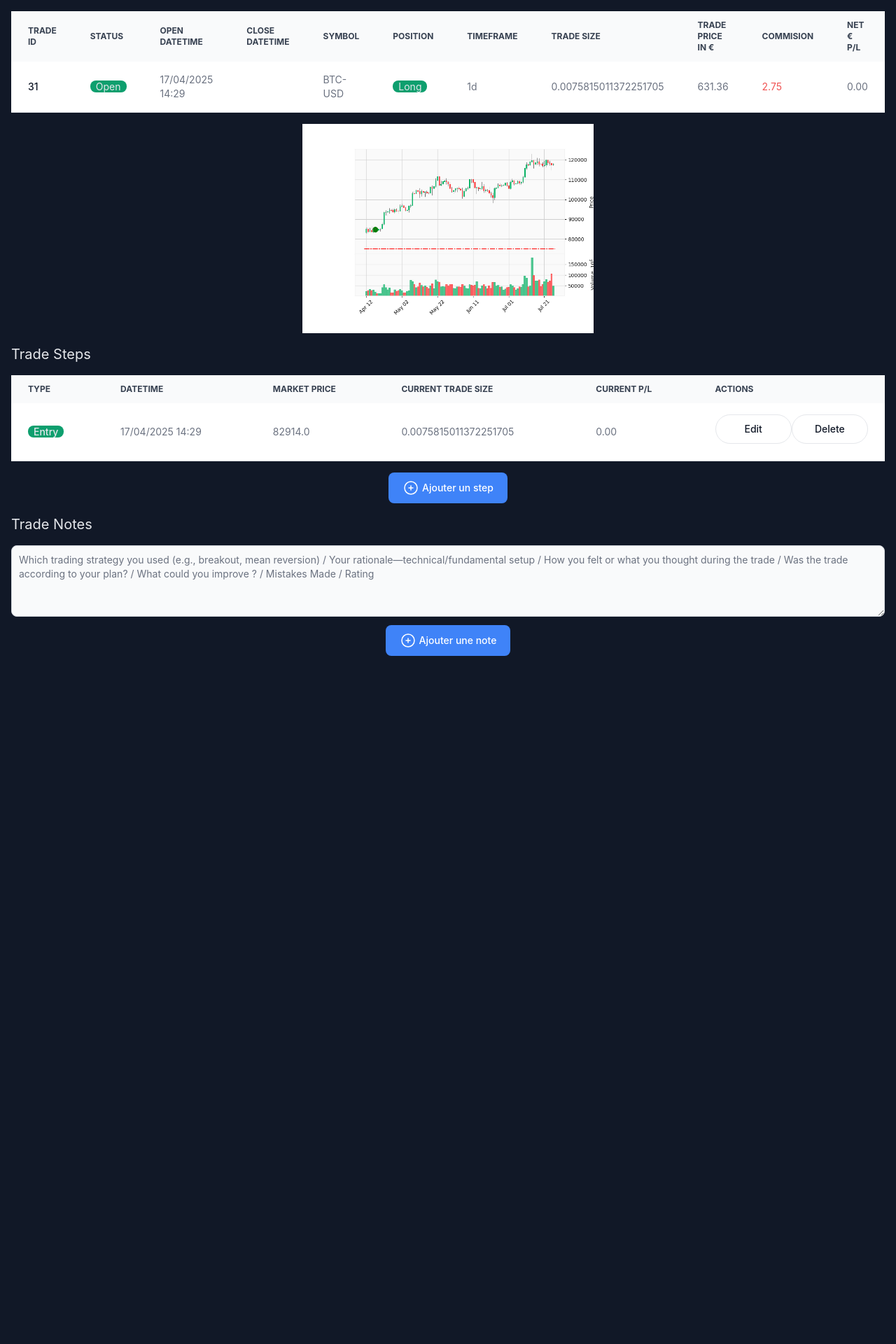
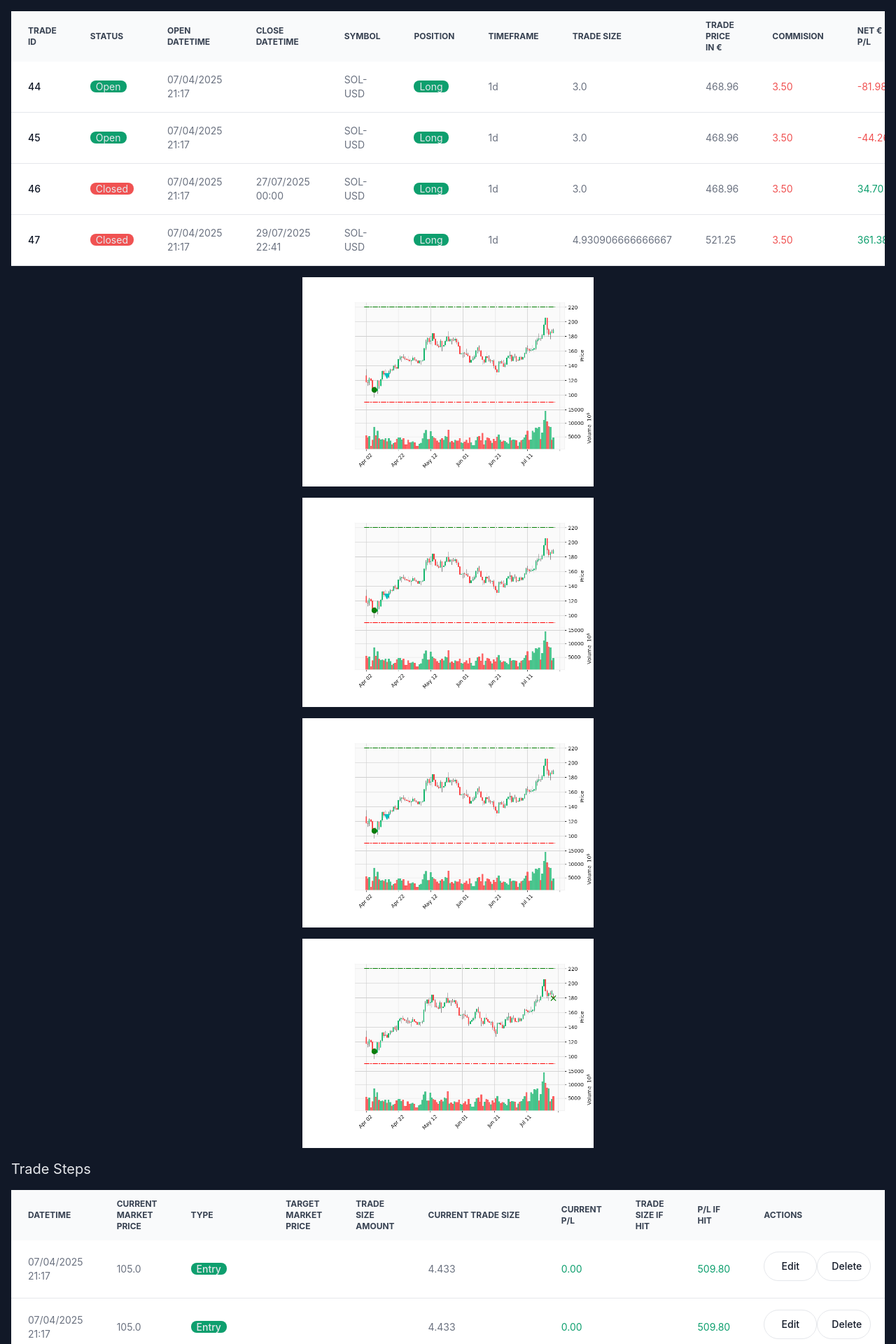
Before and after one commit to Dashrath999/TradingRecordKeeping, a Django app: template record/templates/record/trade_detail.html in a window 1280 px wide. Shown: the top 1920 px of the page at 70% size. Before the commit the page ends 937 px from the top, so only its background shows below. Run offline with Django 5.2, Linux system fonts and the light colour scheme; the template is opened without the code that fills it: values that come from a table or form of the project are taken from there, others are empty; data comes from the database, SQL or seed files in the repository; parts of the project's set-up code (start-up, migrations or seed data) failed here and were passed over; some libraries are stand-ins or nearby versions.

Commit message:
trade steps completed

```diff
--- a/record/forms.py
+++ b/record/forms.py
@@ -58,10 +58,10 @@ class NewAccountForm(forms.ModelForm):
         fields = ['name', 'initial_balance']
 
 
-class NewTradeStep(forms.ModelForm):
+class NewTradeStepForm(forms.ModelForm):
     class Meta:
         model = TradeSteps
-        fields = ['datetime', 'type', 'market_price']
+        fields = ['datetime', 'current_market_price', 'type', 'target_market_price', 'trade_size_amount']
         widgets = {
             'datetime': forms.TextInput(attrs={
                 'class': 'bg-gray-50 border border-gray-300 text-gray-900 text-sm rounded-lg focus:ring-blue-500 focus:border-blue-500 block w-full p-2.5 dark:bg-gray-700 dark:border-gray-600 dark:placeholder-gray-400 dark:text-white dark:focus:ring-blue-500 dark:focus:border-blue-500',
@@ -70,7 +70,13 @@ class NewTradeStep(forms.ModelForm):
             'type': forms.Select(attrs={
                 'class': 'bg-gray-50 border border-gray-300 text-gray-900 text-sm rounded-lg focus:ring-blue-500 focus:border-blue-500 block w-full p-2.5 dark:bg-gray-700 dark:border-gray-600 dark:placeholder-gray-400 dark:text-white dark:focus:ring-blue-500 dark:focus:border-blue-500',
             }),
-            'market_price': forms.NumberInput(attrs={
+            'current_market_price': forms.NumberInput(attrs={
+                'class': 'bg-gray-50 border border-gray-300 text-gray-900 text-sm rounded-lg focus:ring-blue-500 focus:border-blue-500 block w-full p-2.5 dark:bg-gray-700 dark:border-gray-600 dark:placeholder-gray-400 dark:text-white dark:focus:ring-blue-500 dark:focus:border-blue-500',
+            }),
+            'target_market_price': forms.NumberInput(attrs={
+                'class': 'bg-gray-50 border border-gray-300 text-gray-900 text-sm rounded-lg focus:ring-blue-500 focus:border-blue-500 block w-full p-2.5 dark:bg-gray-700 dark:border-gray-600 dark:placeholder-gray-400 dark:text-white dark:focus:ring-blue-500 dark:focus:border-blue-500',
+            }),
+            'trade_size_amount': forms.NumberInput(attrs={
                 'class': 'bg-gray-50 border border-gray-300 text-gray-900 text-sm rounded-lg focus:ring-blue-500 focus:border-blue-500 block w-full p-2.5 dark:bg-gray-700 dark:border-gray-600 dark:placeholder-gray-400 dark:text-white dark:focus:ring-blue-500 dark:focus:border-blue-500',
             })
         }
@@ -82,3 +88,6 @@ class NewTradeStep(forms.ModelForm):
             (key, label) for key, label in self.fields['type'].choices
             if key not in excluded
         ]
+
+        self.fields['target_market_price'].required = False
+        self.fields['trade_size_amount'].required = False
--- a/record/templates/record/dashboard.html
+++ b/record/templates/record/dashboard.html
@@ -309,7 +309,7 @@
                                 {{t.id}}
                             </th>
                             <td class="px-6 py-4">
-                                <span class="rounded-lg bg-green-500 text-gray-200 px-2">{{t.status}}</span>
+                                <span class="rounded-lg {% if t.status == 'Closed' %}bg-red-500{% else %}bg-green-500{% endif %} text-gray-200 px-2">{{t.status}}</span>
                             </td>
                             <td class="px-6 py-4">
                                 {{t.date_open|date:"d/m/Y H:i"}}
@@ -321,7 +321,7 @@
                                 {{t.symbol}}
                             </td>
                             <td class="px-6 py-4">
-                                <span class="rounded-lg bg-green-500 text-gray-200 px-2">{{t.position}}</span>
+                                <span class="rounded-lg {% if t.position == 'Short' %}bg-red-500{% else %}bg-green-500{% endif %} text-gray-200 px-2">{{t.position}}</span>
                             </td>
                             <td class="px-6 py-4">
                                 {{t.timeframe}}
@@ -336,7 +336,7 @@
                                 <span class="text-red-500">{{t.commission_fee}}</span>
                             </td>
                             <td class="px-6 py-4">
-                                {{t.pl}}
+                                <span class="{% if t.pl < 0 %}text-red-500{% else %}text-green-500{% endif %}">{{t.pl}}</span>
                             </td>
                             <td class="px-6 py-4">
                                 {{t.account_id.name}}
--- a/record/templates/record/trade_detail.html
+++ b/record/templates/record/trade_detail.html
@@ -69,7 +69,7 @@
                                 {{t.id}}
                             </th>
                             <td class="px-6 py-4">
-                                <span class="rounded-lg bg-green-500 text-gray-200 px-2">{{t.status}}</span>
+                                <span class="rounded-lg {% if t.status == 'Closed' %}bg-red-500{% else %}bg-green-500{% endif %} text-gray-200 px-2">{{t.status}}</span>
                             </td>
                             <td class="px-6 py-4">
                                 {{t.date_open|date:"d/m/Y H:i"}}
@@ -81,7 +81,7 @@
                                 {{t.symbol}}
                             </td>
                             <td class="px-6 py-4">
-                                <span class="rounded-lg bg-green-500 text-gray-200 px-2">{{t.position}}</span>
+                                <span class="rounded-lg {% if t.position == 'Short' %}bg-red-500{% else %}bg-green-500{% endif %} text-gray-200 px-2">{{t.position}}</span>
                             </td>
                             <td class="px-6 py-4">
                                 {{t.timeframe}}
@@ -96,7 +96,7 @@
                                 <span class="text-red-500">{{t.commission_fee}}</span>
                             </td>
                             <td class="px-6 py-4">
-                                {{t.pl}}
+                                <span class="{% if t.pl == None or t.pl < 0 %}text-red-500{% else %}text-green-500{% endif %}">{{t.pl}}</span>
                             </td>
                             <td class="px-6 py-4">
                                 {{t.account_id.name}}
@@ -118,19 +118,31 @@
                     <thead class="text-xs text-gray-700 uppercase bg-gray-50 dark:bg-gray-700 dark:text-gray-400">
                         <tr>
                             <th scope="col" class="px-6 py-3">
+                                Datetime
+                            </th>
+                            <th scope="col" class="px-6 py-3">
+                                Current Market Price
+                            </th>
+                            <th scope="col" class="px-6 py-3">
                                 Type
                             </th>
                             <th scope="col" class="px-6 py-3">
-                                Datetime
+                                Target Market Price
                             </th>
                             <th scope="col" class="px-6 py-3">
-                                Market Price
+                                Trade Size Amount
                             </th>
                             <th scope="col" class="px-6 py-3">
                                 Current Trade Size
                             </th>
                             <th scope="col" class="px-6 py-3">
                                 Current P/L
+                            </th>
+                            <th scope="col" class="px-6 py-3">
+                                Trade Size If Hit
+                            </th>
+                            <th scope="col" class="px-6 py-3">
+                                P/L If Hit
                             </th>
                             <th scope="col" class="px-6 py-3">
                                 Actions
@@ -140,20 +152,32 @@
                     <tbody>
                         {% for t in trade_steps %}
                         <tr class="bg-white border-b dark:bg-gray-800 dark:border-gray-700 border-gray-600">
+                            <td class="px-6 py-4">
+                                {{t.datetime|date:"d/m/Y H:i"|default_if_none:''}}
+                            </td>
+                            <td class="px-6 py-4">
+                                {{t.current_market_price|default_if_none:''}}
+                            </td>
                             <th scope="row" class="px-6 py-4 font-medium text-gray-900 whitespace-nowrap dark:text-white">
-                                <span class="rounded-lg bg-green-500 text-gray-200 px-2">{{t.type}}</span>
+                                <span class="rounded-lg {% if t.type == 'Stopped Out' %}bg-red-500{% else %}bg-green-500{% endif %} text-gray-200 px-2">{{t.type|default_if_none:''}}</span>
                             </th>
                             <td class="px-6 py-4">
-                                {{t.datetime|date:"d/m/Y H:i"}}
+                                {{t.target_market_price|default_if_none:''}}
                             </td>
                             <td class="px-6 py-4">
-                                {{t.market_price}}
+                                {{t.trade_size_amount|default_if_none:''}}
                             </td>
                             <td class="px-6 py-4">
-                                {{t.current_trade_size}}
+                                {{t.current_trade_size|default_if_none:''}}
                             </td>
                             <td class="px-6 py-4">
-                                {{t.current_pl}}
+                                <span class="{% if t.current_pl < 0 %}text-red-500{% else %}text-green-500{% endif %}">{{t.current_pl|default_if_none:''}}</span>
+                            </td>
+                            <td class="px-6 py-4">
+                                {{t.trade_size_if_hit|default_if_none:''}}
+                            </td>
+                            <td class="px-6 py-4">
+                                <span class="{% if t.pl_if_hit == None or t.pl_if_hit < 0 %}text-red-500{% else %}text-green-500{% endif %}">{{t.pl_if_hit|default_if_none:''}}</span>
                             </td>
                             <td class="px-6 py-4">
                                 <div class="flex">
@@ -207,6 +231,7 @@
                     <div class="p-4 md:p-5 space-y-4 text-gray-200">
                         <form method="post" action="new_trade_step">
                             {% csrf_token %}
+                            <input type="text" class="hidden" name="trade_id" value="{{trade_id}}">
                             {{ new_trade_step_form.as_p }}
                             <button class="mt-3 text-white bg-blue-700 hover:bg-blue-800 focus:ring-4 focus:ring-blue-300 font-medium rounded-lg text-sm px-5 py-2.5 me-2 mb-2 dark:bg-blue-600 dark:hover:bg-blue-700 focus:outline-none dark:focus:ring-blue-800" type="submit">Send</button>
                         </form>
```
Also changed, not shown: record/models.py (+8 -2 lines), record/views.py (+142 -10 lines), db.sqlite3, record/migrations/0006_rename_market_price_tradesteps_current_market_price_and_more.py (added), record/migrations/0007_trades_scalling_money.py (added), record/migrations/0008_rename_scalling_money_trades_realized_pl.py (added), record/migrations/0009_alter_trades_realized_pl.py (added), record/migrations/0010_trades_total_trade_size.py (added), trade_screenshots/trade_30.png (deleted), trade_screenshots/trade_31.png (deleted), trade_screenshots/trade_44.png (added), trade_screenshots/trade_45.png (added), trade_screenshots/trade_46.png (added), trade_screenshots/trade_47.png (added).
